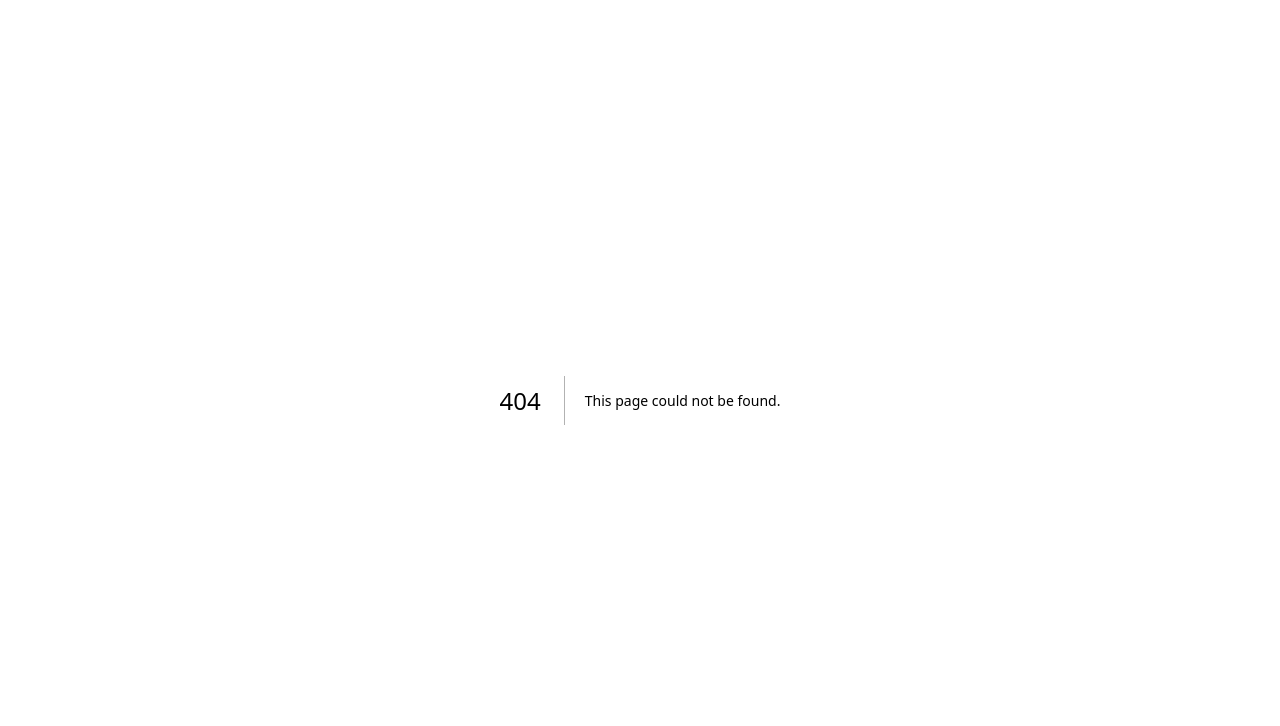
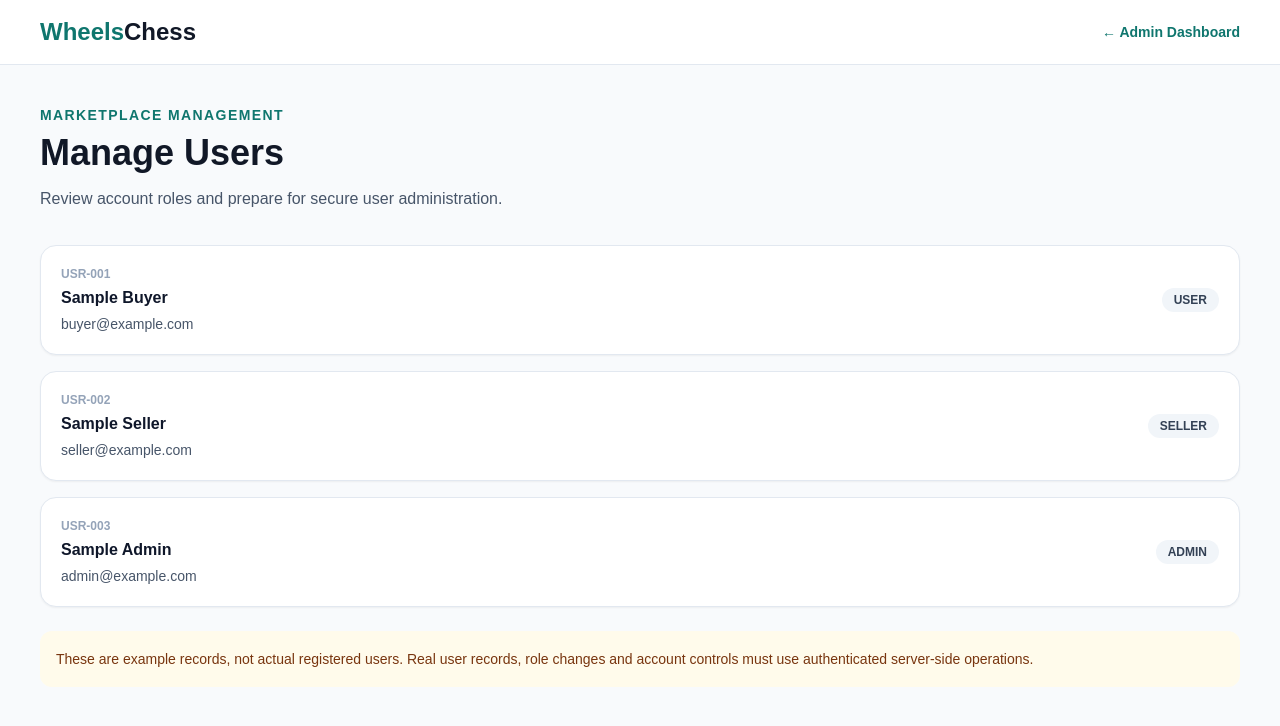
Before and after one commit to wheelschess-pk/wheelschess, a Next.js app: page /admin/users in a window 1280 px wide. Before the commit this address had no page. Shown: the top 726 px of the page. Built offline with nearby package versions, Linux system fonts and the light colour scheme.

Commit message:
Create page.tsx

```diff
--- /dev/null
+++ b/src/app/admin/users/page.tsx
@@ -0,0 +1,89 @@
+
+import Link from "next/link";
+
+const sampleUsers = [
+  {
+    id: "USR-001",
+    name: "Sample Buyer",
+    email: "buyer@example.com",
+    role: "USER",
+  },
+  {
+    id: "USR-002",
+    name: "Sample Seller",
+    email: "seller@example.com",
+    role: "SELLER",
+  },
+  {
+    id: "USR-003",
+    name: "Sample Admin",
+    email: "admin@example.com",
+    role: "ADMIN",
+  },
+];
+
+export default function AdminUsersPage() {
+  return (
+    <main className="min-h-screen bg-slate-50">
+      <header className="border-b border-slate-200 bg-white">
+        <div className="container-main flex min-h-16 items-center justify-between gap-4">
+          <Link href="/" className="text-2xl font-black">
+            <span className="text-teal-700">Wheels</span>
+            <span>Chess</span>
+          </Link>
+
+          <Link href="/admin" className="text-sm font-semibold text-teal-700">
+            ← Admin Dashboard
+          </Link>
+        </div>
+      </header>
+
+      <section className="container-main py-10">
+        <p className="text-sm font-bold uppercase tracking-widest text-teal-700">
+          Marketplace management
+        </p>
+
+        <h1 className="mt-2 text-3xl font-black sm:text-4xl">
+          Manage Users
+        </h1>
+
+        <p className="mt-3 max-w-2xl leading-7 text-slate-600">
+          Review account roles and prepare for secure user administration.
+        </p>
+
+        <div className="mt-8 space-y-4">
+          {sampleUsers.map((user) => (
+            <article
+              key={user.id}
+              className="rounded-2xl border border-slate-200 bg-white p-5 shadow-sm"
+            >
+              <div className="flex flex-col gap-4 sm:flex-row sm:items-center sm:justify-between">
+                <div>
+                  <p className="text-xs font-semibold text-slate-400">
+                    {user.id}
+                  </p>
+                  <h2 className="mt-1 font-bold text-slate-900">
+                    {user.name}
+                  </h2>
+                  <p className="mt-1 break-all text-sm text-slate-600">
+                    {user.email}
+                  </p>
+                </div>
+
+                <span className="w-fit rounded-full bg-slate-100 px-3 py-1 text-xs font-bold text-slate-700">
+                  {user.role}
+                </span>
+              </div>
+            </article>
+          ))}
+        </div>
+
+        <p className="mt-6 rounded-xl bg-amber-50 p-4 text-sm leading-6 text-amber-900">
+          These are example records, not actual registered users. Real user
+          records, role changes and account controls must use authenticated
+          server-side operations.
+        </p>
+      </section>
+    </main>
+  );
+}
```
